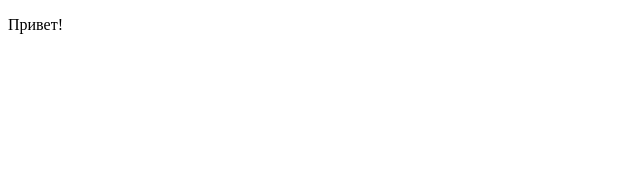
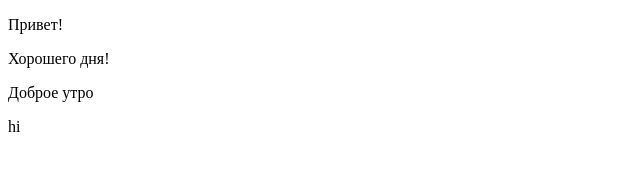
Before and after one commit to ervenss/practica8, a plain HTML site: page index.html in a window 1280 px wide. Shown: the whole page, without its empty margins (0-640 px from the left). Drawn offline with Linux system fonts and the light colour scheme.

Commit message:
изменяю комит с помощью amend

```diff
--- a/index.html
+++ b/index.html
@@ -7,5 +7,8 @@
   </head>
   <body>
     <p>Привет!</p>
+    <p>Хорошего дня!</p>
+    <p>Доброе утро</p>
+    <p>hi</p>
   </body>
 </html>
```
